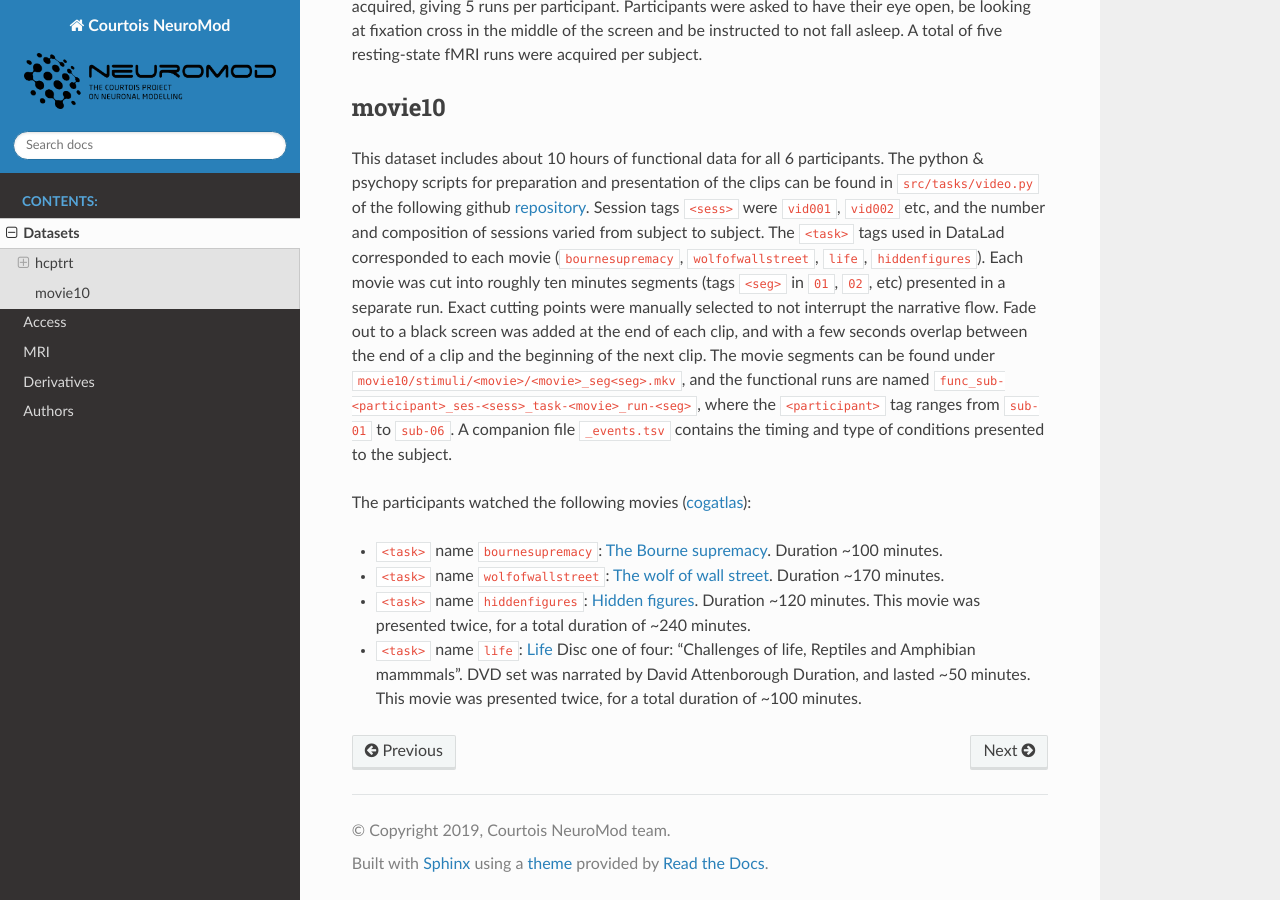
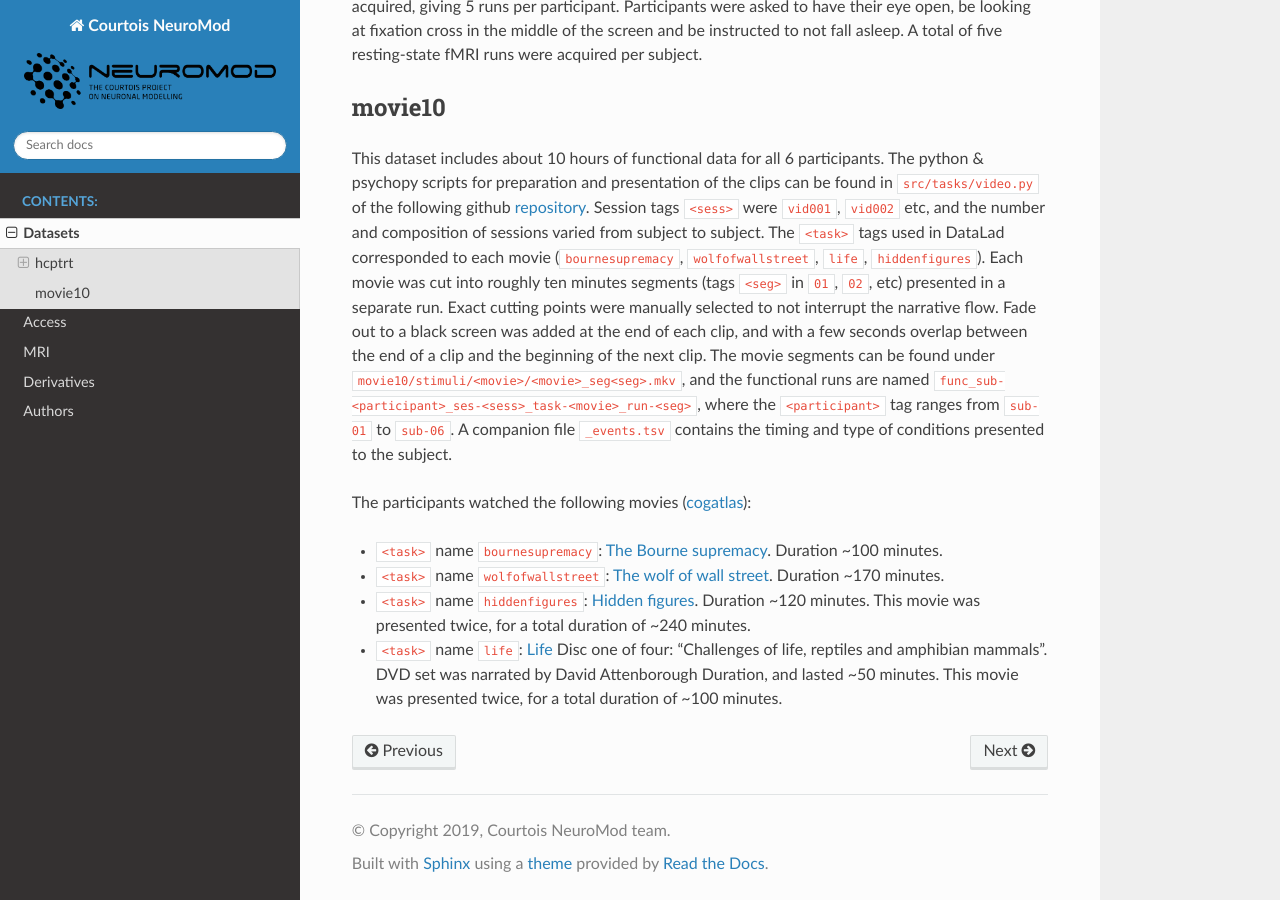
Before and after one commit to courtois-neuromod/cneuromod_docs, a Sphinx documentation site: the page built from source/DATASETS.md, in a window 1280 px wide and 900 px high, scrolled down 3020 px. Built offline with Sphinx 7.4.7 and the Read the Docs theme 2.0.0, drawn with Linux system fonts in a browser that asks for light colours.

Commit message:
Update DATASETS.md
typo on word mammal

```diff
--- a/source/DATASETS.md
+++ b/source/DATASETS.md
@@ -38,4 +38,4 @@ The participants watched the following movies ([cogatlas](https://www.cognitivea
  * `<task>` name `bournesupremacy`: [The Bourne supremacy](https://en.wikipedia.org/wiki/The_Bourne_Supremacy_%28film%29). Duration ~100 minutes.
  * `<task>` name `wolfofwallstreet`: [The wolf of wall street](https://en.wikipedia.org/wiki/The_Wolf_of_Wall_Street_%282013_film%29). Duration ~170 minutes.
  * `<task>` name `hiddenfigures`: [Hidden figures](https://en.wikipedia.org/wiki/Hidden_Figures). Duration ~120 minutes. This movie was presented twice, for a total duration of ~240 minutes.
- * `<task>` name `life`: [Life](https://en.wikipedia.org/wiki/Life_(British_TV_series)) Disc one of four: "Challenges of life, Reptiles and Amphibian mammmals". DVD set was narrated by David Attenborough Duration, and lasted ~50 minutes. This movie was presented twice, for a total duration of ~100 minutes.
+ * `<task>` name `life`: [Life](https://en.wikipedia.org/wiki/Life_(British_TV_series)) Disc one of four: "Challenges of life, reptiles and amphibian mammals". DVD set was narrated by David Attenborough Duration, and lasted ~50 minutes. This movie was presented twice, for a total duration of ~100 minutes.
```
